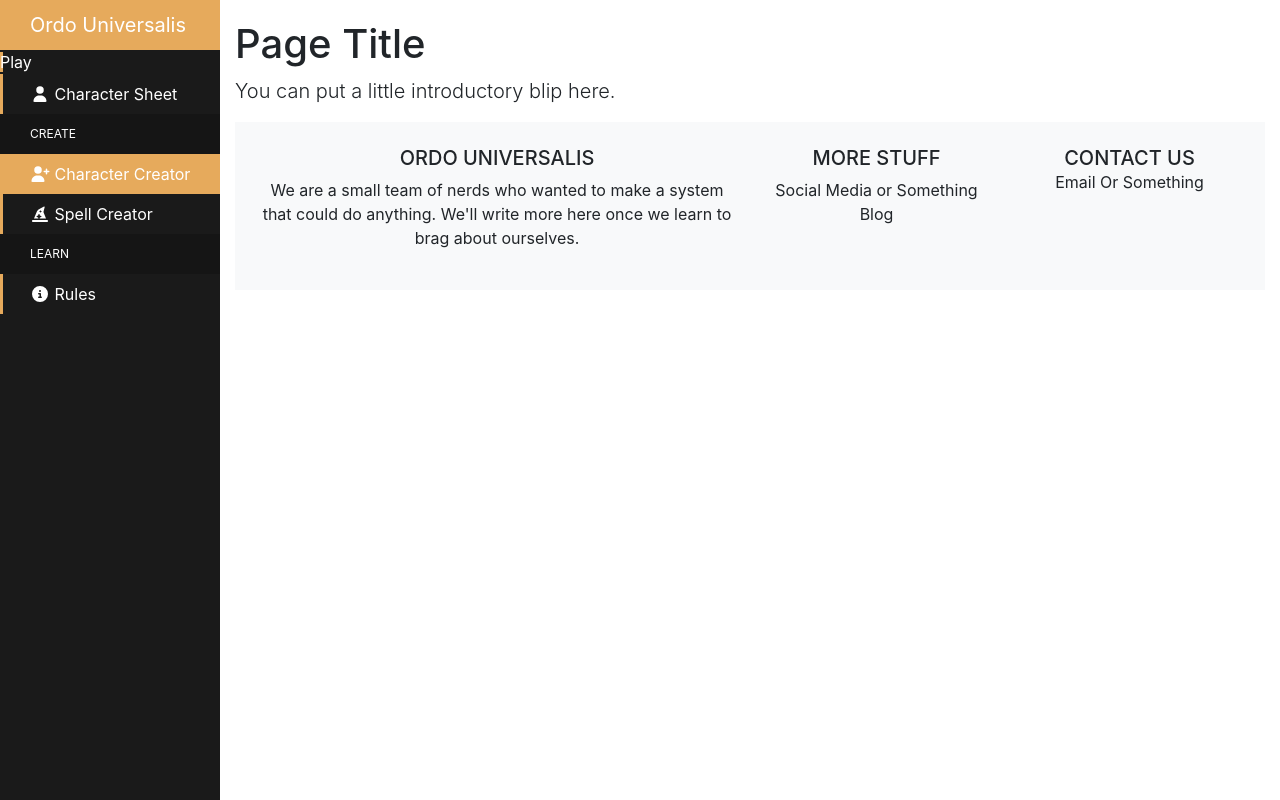
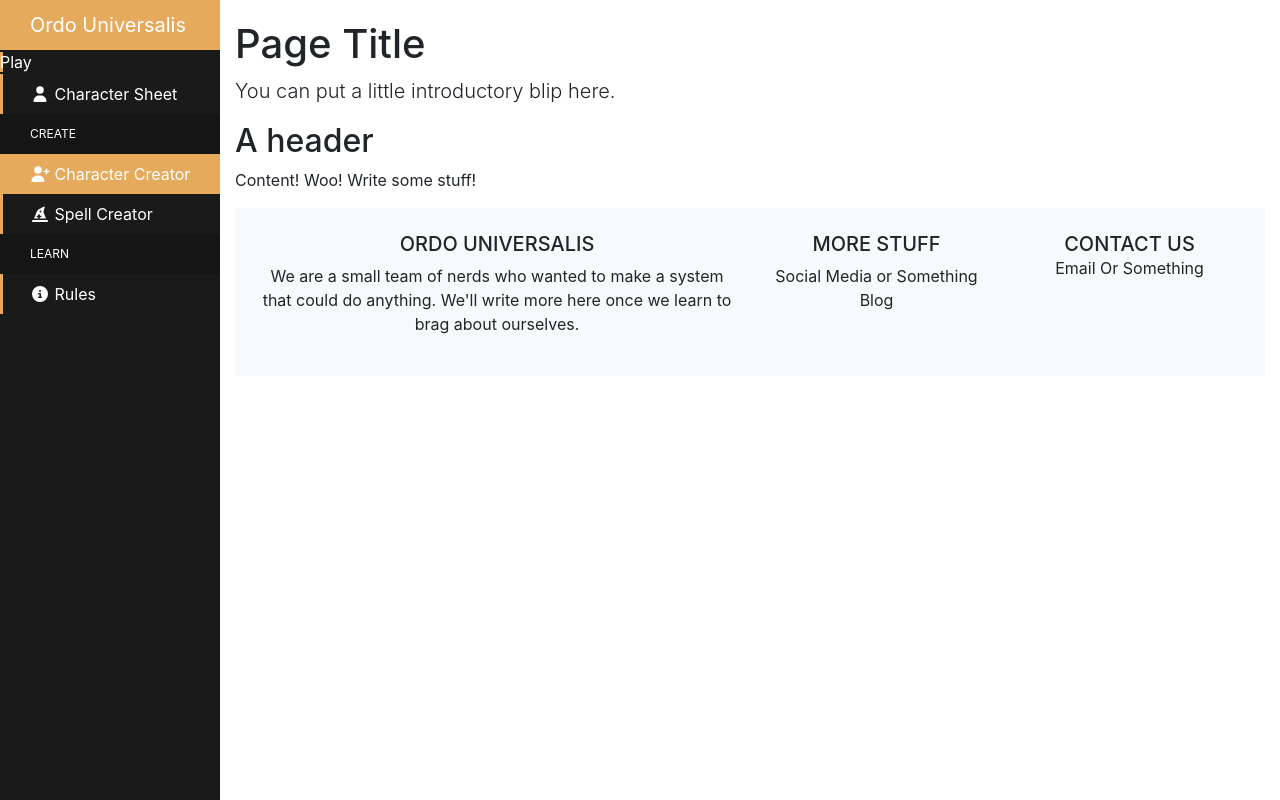
Before and after one commit to kayliaray/Ordo-Universalis, a plain HTML site: page template.html in a window 1280 px wide. Drawn offline with nearby package versions, Linux system fonts and the light colour scheme; files whose address does not match are found by name.

Commit message:
template body component examples

```diff
--- a/template.html
+++ b/template.html
@@ -57,6 +57,8 @@
 <p class="lead">
     You can put a little introductory blip here.
 </p>
+<h2>A header</h2>
+<p>Content! Woo! Write some stuff!</p>
         </body>
 
 
```
